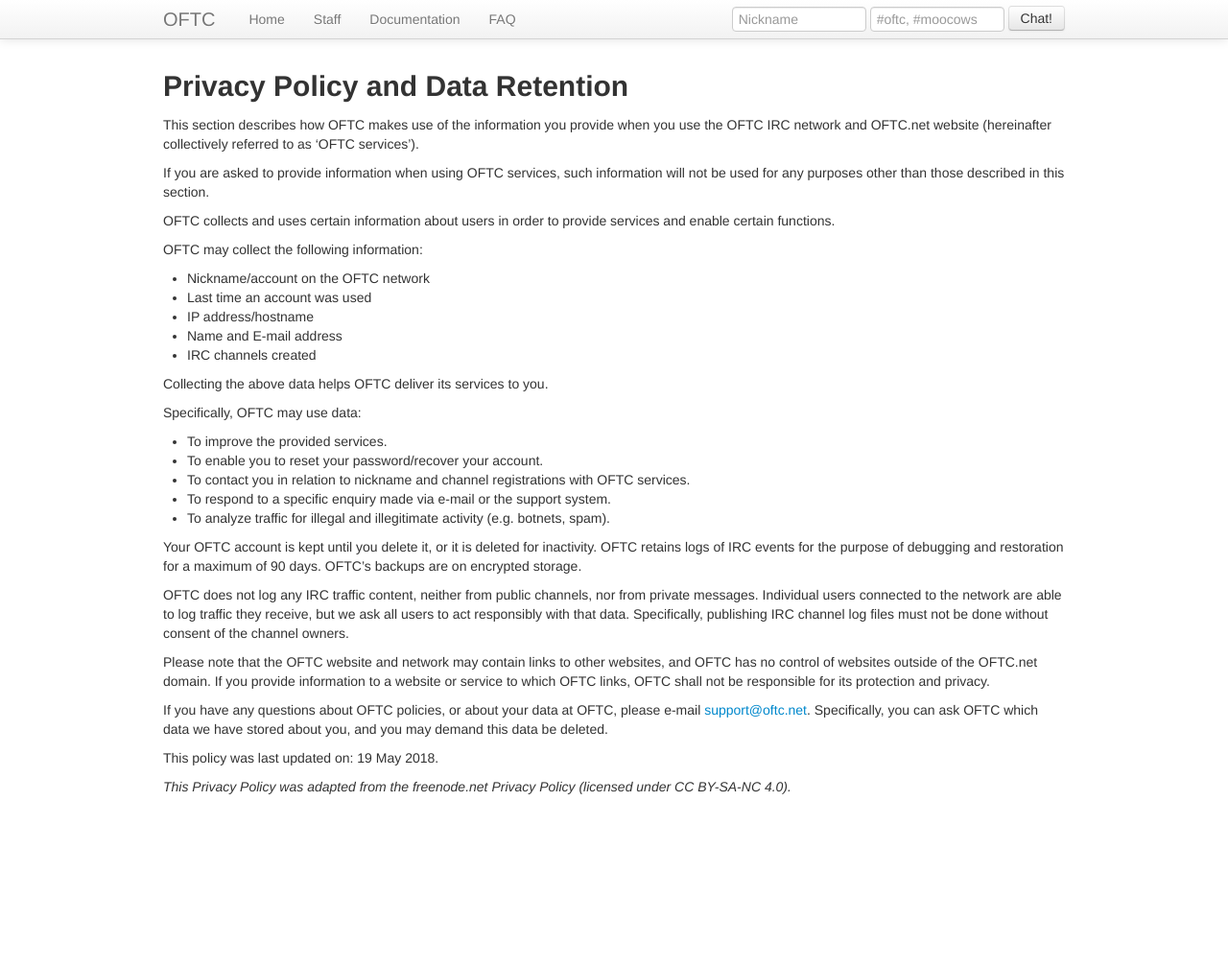
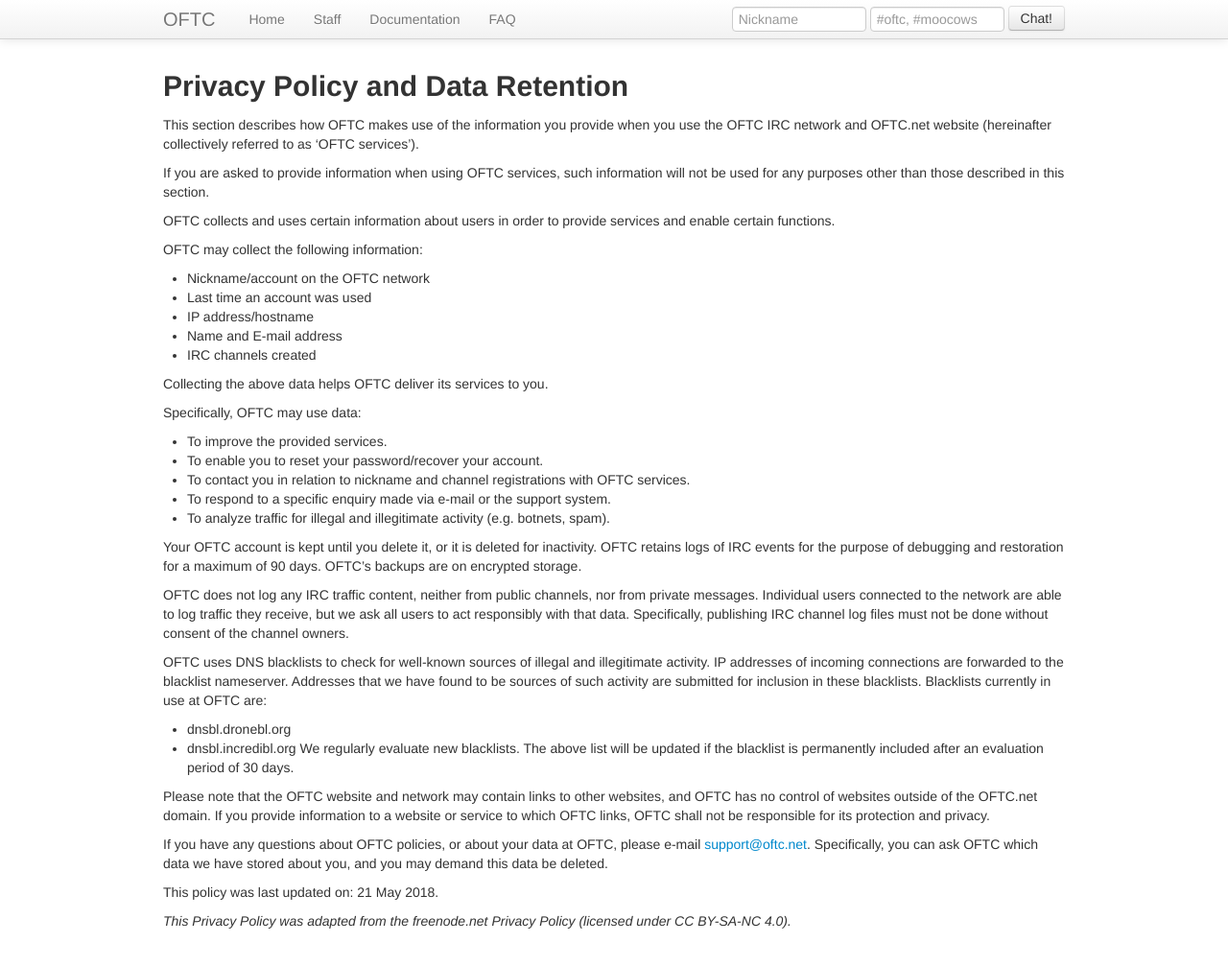
Before and after one commit to oftc/oftc-web, a Jekyll site: the page built from Privacy_Policy.md, in a window 1280 px wide and 1020 px high. Shown: the top 1007 px of the window at 96% size. Built offline with Jekyll 4.4.1, drawn with Linux system fonts in a browser that asks for light colours.

Commit message:
OFTC uses DNS blacklists

```diff
--- a/Privacy_Policy.md
+++ b/Privacy_Policy.md
@@ -42,6 +42,16 @@
 Specifically, publishing IRC channel log files must not be done without consent
 of the channel owners.
 
+OFTC uses DNS blacklists to check for well-known sources of illegal and
+illegitimate activity. IP addresses of incoming connections are forwarded to
+the blacklist nameserver. Addresses that we have found to be sources of such
+activity are submitted for inclusion in these blacklists. Blacklists currently
+in use at OFTC are:
+* dnsbl.dronebl.org
+* dnsbl.incredibl.org
+We regularly evaluate new blacklists. The above list will be updated if the
+blacklist is permanently included after an evaluation period of 30 days.
+
 Please note that the OFTC website and network may contain links to other
 websites, and OFTC has no control of websites outside of the OFTC.net domain.
 If you provide information to a website or service to which OFTC links, OFTC
@@ -52,7 +62,7 @@
 Specifically, you can ask OFTC which data we have stored about you, and you may
 demand this data be deleted.
 
-This policy was last updated on: 19 May 2018.
+This policy was last updated on: 21 May 2018.
 
 *This Privacy Policy was adapted from the freenode.net Privacy Policy
 (licensed under CC BY-SA-NC 4.0).*
```
